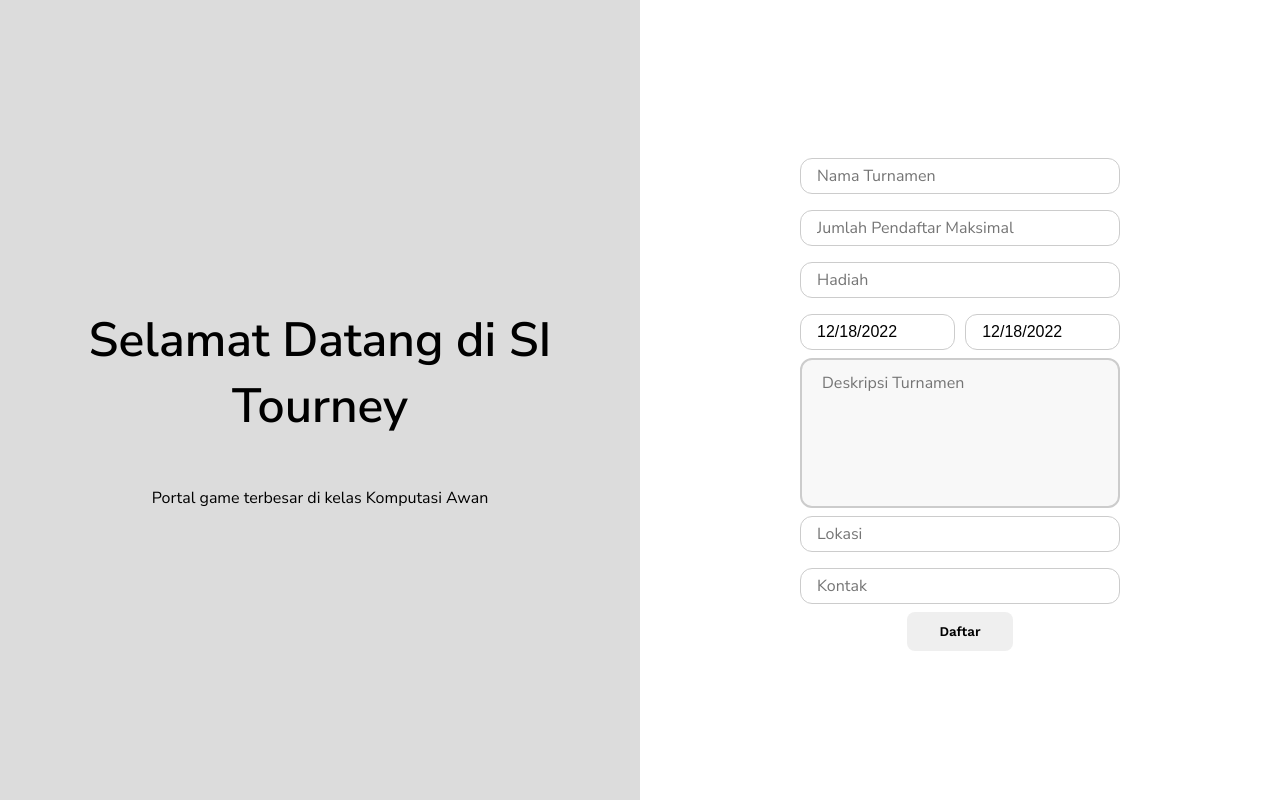
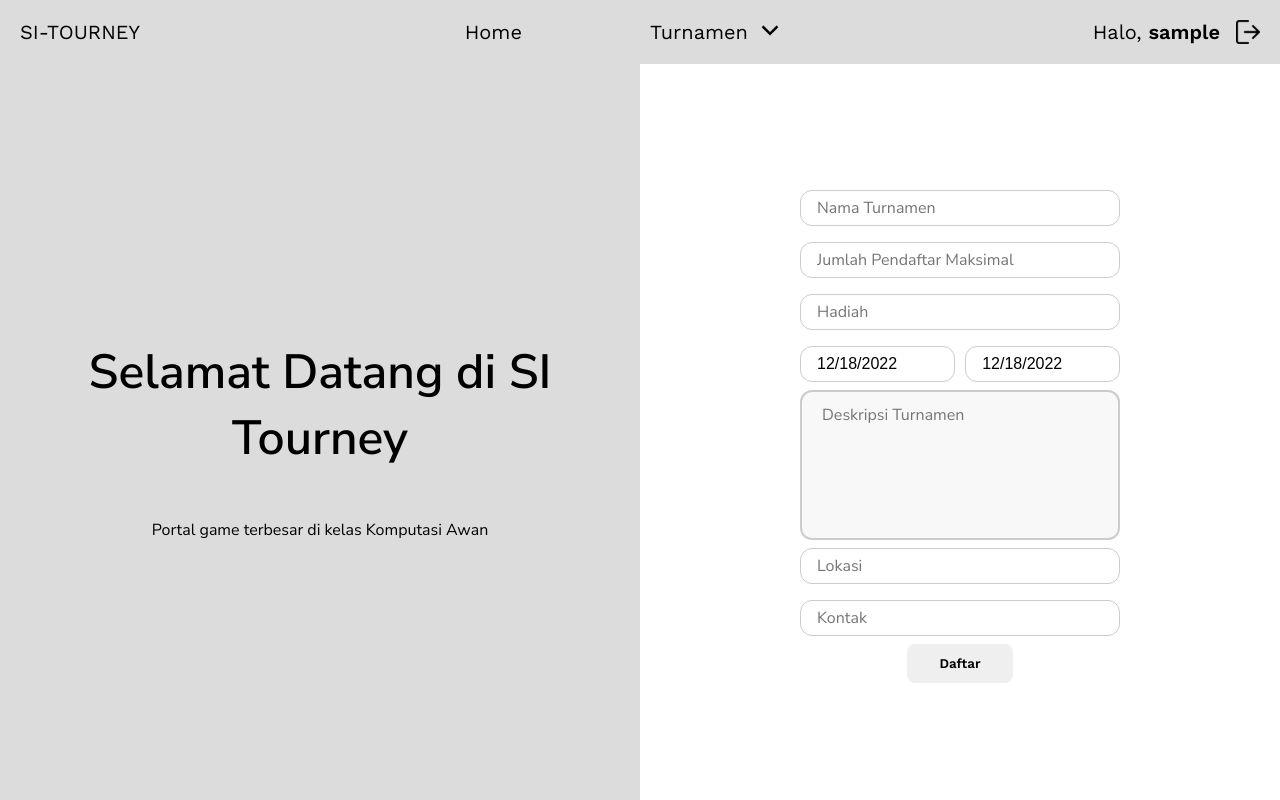
Before and after one commit to pejuang-awan/FE-Tournament-Website, a React (Create React App) app: page /tournament/create in a window 1280 px wide. Built offline with nearby package versions, Linux system fonts and the light colour scheme; sample sign-in values are in the browser's storage.

Commit message:
added navbar and edit navbar

```diff
--- a/src/components/Navbar.js
+++ b/src/components/Navbar.js
@@ -1,10 +1,17 @@
 import React from 'react';
-import { Link } from 'react-router-dom';
+import { Link, useNavigate } from 'react-router-dom';
 import '../static/css/components/Navbar.css';
 import MenuItems from './MenuItems';
 
 // TODO: Try to use relative route for submenus
-export default function Navbar({ isCreator, toggleLogout, username }) {
+export default function Navbar({ isCreator, username }) {
+    const navigate = useNavigate();
+
+    const logOut = () => {
+        sessionStorage.removeItem('user_data');
+        navigate('/');
+    };
+
     const navbarItems = [
         {
             title: 'Home',
@@ -21,12 +28,12 @@ export default function Navbar({ isCreator, toggleLogout, username }) {
                     },
                     {
                         title: 'Lihat Turnamen',
-                        url: '/tournament/list',
+                        url: '/tournament',
                     },
                 ] : [
                     {
                         title: 'Lihat Turnamen',
-                        url: '/tournament/list',
+                        url: '/tournament',
                     },
                 ]
         },
@@ -47,7 +54,7 @@ export default function Navbar({ isCreator, toggleLogout, username }) {
                 <div className='navbar-user-content'>
                     <p>Halo, <strong>{username}</strong></p>
                     <div className='navbar-user-logout'>
-                        <Link to='/'><img onClick={toggleLogout} src={require('../static/img/logout.png')} /></Link>
+                        <Link to='/'><img onClick={logOut} src={require('../static/img/logout.png')} /></Link>
                     </div>
                 </div>
             </div>
--- a/src/pages/CreateTourney.js
+++ b/src/pages/CreateTourney.js
@@ -6,6 +6,7 @@ import Button from '../components/Button';
 import DateInput from '../components/DateInput';
 import Input from "../components/Input";
 import TextArea from '../components/TextArea';
+import Navbar from "../components/Navbar";
 
 export default function CreateTourney() {
     const [user, setUser] = useState({});
@@ -36,7 +37,7 @@ export default function CreateTourney() {
             headers: {
                 'Authorization': "Bearer " + user.token
             },
-            url: baseAuthURL + '/api/tourney-manager/tournament',
+            url: `${process.env.REACT_APP_BE_BASE_URL}` + 'tourney-manager/tournament',
             data: {
                 'name': inputs.name,
                 'game': user.gameType,
@@ -56,7 +57,10 @@ export default function CreateTourney() {
     };
 
     return (
-        <div className='main-container'>
+        <div className='create-main-container'>
+            <Navbar isCreator={user.role === 2} username={user.username || 'tamu'}/>
+
+            <div className='create-body-container'>
                 <div className='create-display-container'>
                     <h1>Selamat Datang di SI Tourney</h1>
                     <p>Portal game terbesar di kelas Komputasi Awan</p>
@@ -122,5 +126,6 @@ export default function CreateTourney() {
                     </div>
                 </div>
             </div>
+        </div>
     )
 }
--- a/src/pages/Home.js
+++ b/src/pages/Home.js
@@ -61,11 +61,6 @@ export default function Home() {
             })
     }
 
-    const logOut = () => {
-        sessionStorage.removeItem('user_data');
-        navigate('/');
-    };
-
     useEffect(() => {
 
         if (sessionStorage.getItem('user_data') === null) {
@@ -99,7 +94,7 @@ export default function Home() {
 
     return (
         <div className="home-container">
-            <Navbar isCreator={isCreator} toggleLogout={logOut} username={user.username || 'tamu'}/>
+            <Navbar isCreator={isCreator} username={user.username || 'tamu'}/>
             <div className="img-banner" style={{backgroundImage: `url(${imgBanner})`}}>
                 <div className="home-content">
                     <h1>Ikuti Berbagai Turnamen</h1>
--- a/src/static/css/components/Navbar.css
+++ b/src/static/css/components/Navbar.css
@@ -15,6 +15,7 @@ a:hover {
     font-size: 1.25rem;
     color: black;
     font-family: var(--ff-primary);
+    z-index: 1000;
 }
 
 .navbar-brand-container {
--- a/src/static/css/pages/CreateTourney.css
+++ b/src/static/css/pages/CreateTourney.css
@@ -1,3 +1,16 @@
+.create-main-container {
+    display: flex;
+    flex-direction: column;
+    height: 100%;
+}
+
+.create-body-container {
+    display: flex;
+    flex-direction: row;
+    height: 100%;
+    width: 100%;
+}
+
 .create-display-container {
     display: flex;
     flex-direction: column;
```
Lines whose indentation alone changed are shown as unchanged.
